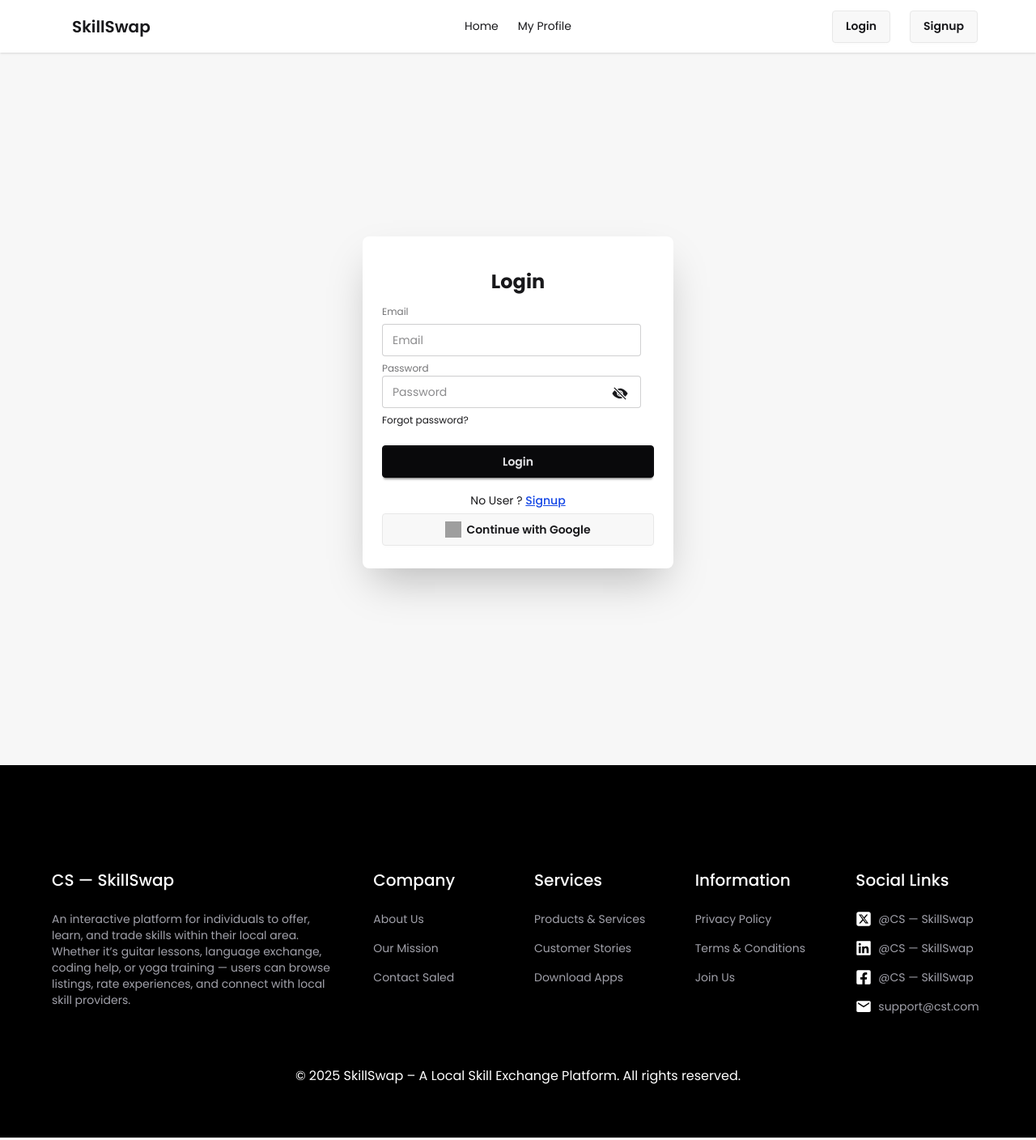
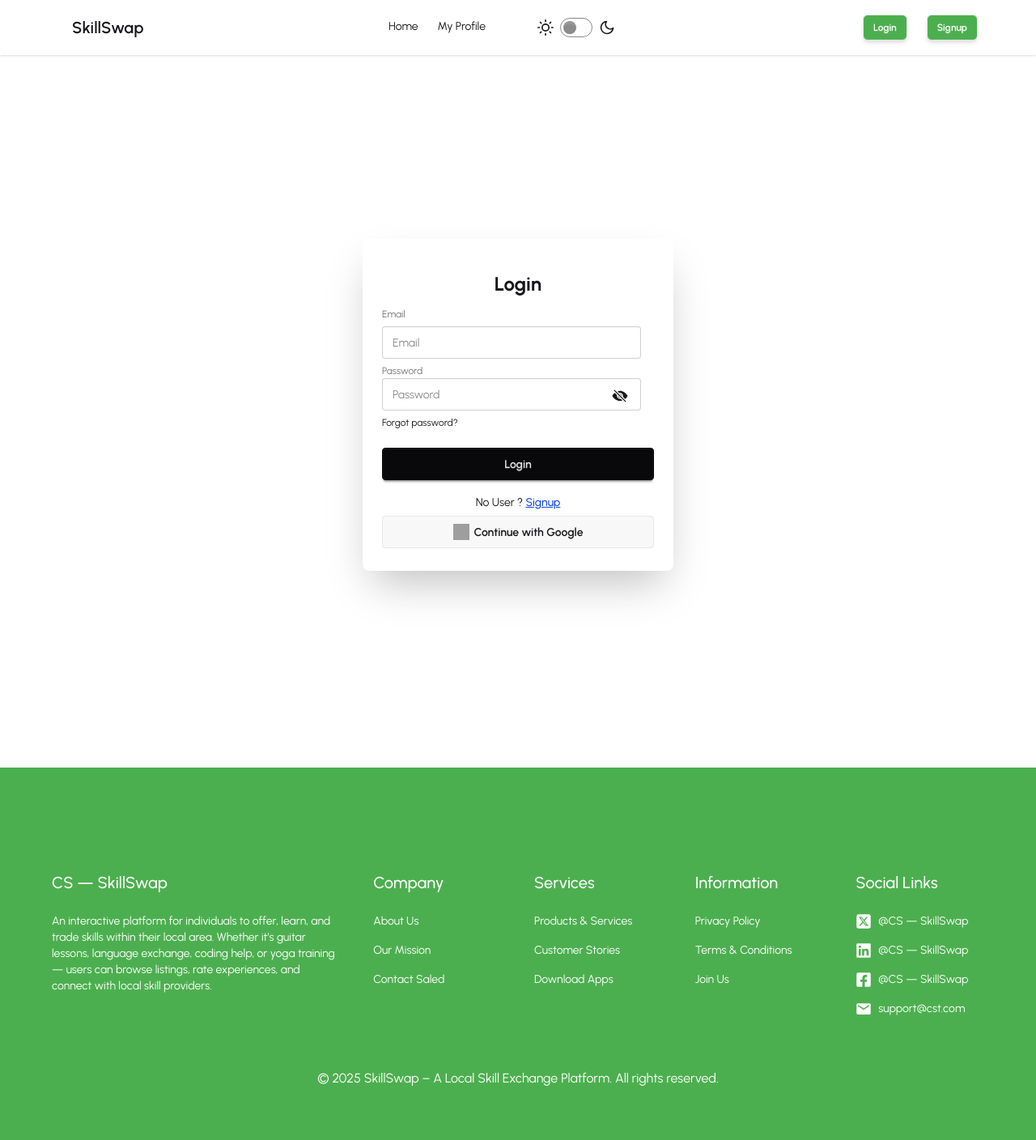
Before and after one commit to tomalhossencse/Skill-Swap, a React (Vite) app: page /login in a window 1280 px wide. Shown: the whole page at 81% size. Built offline with nearby package versions, Linux system fonts and the light colour scheme; no server answers; grey boxes are pictures that could not be loaded.

Commit message:
popular skills ui okk

```diff
--- a/src/Components/Footer/Footer.jsx
+++ b/src/Components/Footer/Footer.jsx
@@ -6,13 +6,13 @@ import { FaSquareXTwitter } from "react-icons/fa6";
 
 const Footer = () => {
   return (
-    <div className="bg-black text-white mt-12 lg:px-0 md:px-6 ">
+    <div className="bg-primary text-white mt-12 lg:px-0 md:px-6 ">
       <Container>
-        <div className=" py-16 ">
+        <div className="py-16">
           <div className="grid grid-cols-1 md:grid-cols-3 lg:grid-cols-6 justify-between py-16 gap-10 text-sm">
             <div className="col-span-2">
               <h1 className="text-xl font-medium pb-6">CS — SkillSwap</h1>
-              <p className="text-[#A1A1AA]">
+              <p className="text-white">
                 An interactive platform for individuals to offer, learn, and
                 trade skills within their local area. Whether it’s guitar
                 lessons, language exchange, coding help, or yoga training —
@@ -23,13 +23,13 @@ const Footer = () => {
             <div className=" col-span-1">
               <h1 className="text-xl font-medium pb-6">Company</h1>
               <ul className="flex flex-col gap-4">
-                <a className="text-[#A1A1AA]" href="#">
+                <a className="text-white" href="#">
                   About Us
                 </a>
-                <a className="text-[#A1A1AA]" href="#">
+                <a className="text-white" href="#">
                   Our Mission
                 </a>
-                <a className="text-[#A1A1AA]" href="#">
+                <a className="text-white" href="#">
                   Contact Saled
                 </a>
               </ul>
@@ -37,13 +37,13 @@ const Footer = () => {
             <div className=" col-span-1">
               <h1 className="text-xl font-medium pb-6">Services</h1>
               <ul className="flex flex-col gap-4">
-                <a className="text-[#A1A1AA]" href="#">
+                <a className="text-white" href="#">
                   Products & Services
                 </a>
-                <a className="text-[#A1A1AA]" href="#">
+                <a className="text-white" href="#">
                   Customer Stories
                 </a>
-                <a className="text-[#A1A1AA]" href="#">
+                <a className="text-white" href="#">
                   Download Apps
                 </a>
               </ul>
@@ -51,13 +51,13 @@ const Footer = () => {
             <div className=" col-span-1">
               <h1 className="text-xl font-medium pb-6">Information</h1>
               <ul className="flex flex-col gap-4">
-                <a className="text-[#A1A1AA]" href="#">
+                <a className="text-white" href="#">
                   Privacy Policy
                 </a>
-                <a className="text-[#A1A1AA]" href="#">
+                <a className="text-white" href="#">
                   Terms & Conditions
                 </a>
-                <a className="text-[#A1A1AA]" href="#">
+                <a className="text-white" href="#">
                   Join Us
                 </a>
               </ul>
@@ -67,25 +67,25 @@ const Footer = () => {
               <ul className="flex flex-col gap-4">
                 <li className="flex gap-2 items-center">
                   <FaSquareXTwitter className="text-white text-xl" />
-                  <a className="text-[#A1A1AA]" href="#">
+                  <a className="text-white" href="#">
                     @CS — SkillSwap
                   </a>
                 </li>
                 <li className="flex gap-2 items-center">
                   <FaLinkedin className="text-white text-xl" />
-                  <a className="text-[#A1A1AA]" href="#">
+                  <a className="text-white" href="#">
                     @CS — SkillSwap
                   </a>
                 </li>
                 <li className="flex gap-2 items-center">
                   <FaFacebookSquare className="text-white text-xl" />
-                  <a className="text-[#A1A1AA]" href="#">
+                  <a className="text-white" href="#">
                     @CS — SkillSwap
                   </a>
                 </li>
                 <li className="flex gap-2 items-center">
                   <IoMdMail className="text-white text-xl" />
-                  <a className="text-[#A1A1AA]" href="#">
+                  <a className="text-white" href="#">
                     support@cst.com
                   </a>
                 </li>
--- a/src/Components/Navbar/Navbar.jsx
+++ b/src/Components/Navbar/Navbar.jsx
@@ -1,4 +1,4 @@
-import React, { useContext } from "react";
+import React, { useContext, useEffect, useState } from "react";
 import { Link, NavLink, useNavigate } from "react-router";
 import Container from "../Container/Container";
 import { AuthContext } from "../../Context/AuthContext";
@@ -7,12 +7,22 @@ import toast from "react-hot-toast";
 const Navbar = () => {
   const navigate = useNavigate();
   const { user, logoutFunc } = useContext(AuthContext);
+  const [theme, setTheme] = useState(localStorage.getItem("theme") || "light");
+  useEffect(() => {
+    const html = document.querySelector("html");
+    html.setAttribute("data-theme", theme);
+    localStorage.setItem("theme", theme);
+  }, [theme]);
+
+  const handleTheme = (checked) => {
+    setTheme(checked ? "dark" : "light");
+  };
   // console.log(user);
   const logout = () => {
     logoutFunc()
       .then(() => {
         navigate("/login");
-        toast.success("Logout Sucessfully  !");
+        toast.success("Logout Sucessfully!");
       })
       .catch((e) => toast.error(e.message));
   };
@@ -23,6 +33,44 @@ const Navbar = () => {
       </li>
       <li>
         <NavLink to="/user-profile">My Profile</NavLink>
+      </li>
+      <li className="px-10">
+        {" "}
+        <label className="flex cursor-pointer gap-2">
+          <svg
+            xmlns="http://www.w3.org/2000/svg"
+            width="20"
+            height="20"
+            viewBox="0 0 24 24"
+            fill="none"
+            stroke="currentColor"
+            strokeWidth="2"
+            strokeLinecap="round"
+            strokeLinejoin="round"
+          >
+            <circle cx="12" cy="12" r="5" />
+            <path d="M12 1v2M12 21v2M4.2 4.2l1.4 1.4M18.4 18.4l1.4 1.4M1 12h2M21 12h2M4.2 19.8l1.4-1.4M18.4 5.6l1.4-1.4" />
+          </svg>
+          <input
+            onChange={(e) => handleTheme(e.target.checked)}
+            type="checkbox"
+            defaultChecked={localStorage.getItem("theme") === "dark"}
+            className="toggle theme-controller"
+          />
+          <svg
+            xmlns="http://www.w3.org/2000/svg"
+            width="20"
+            height="20"
+            viewBox="0 0 24 24"
+            fill="none"
+            stroke="currentColor"
+            strokeWidth="2"
+            strokeLinecap="round"
+            strokeLinejoin="round"
+          >
+            <path d="M21 12.79A9 9 0 1 1 11.21 3 7 7 0 0 0 21 12.79z"></path>
+          </svg>
+        </label>
       </li>
     </>
   );
@@ -78,16 +126,16 @@ const Navbar = () => {
                     {user?.displayName || "Anymous User"}
                   </span>
                 </div>
-                <button onClick={logout} className="btn">
+                <button onClick={logout} className="btn-small">
                   Logout
                 </button>
               </>
             ) : (
               <>
-                <Link to="/login" className="btn">
+                <Link to="/login" className="btn-small">
                   Login
                 </Link>
-                <Link to="/signup" className="btn">
+                <Link to="/signup" className="btn-small">
                   Signup
                 </Link>
               </>
--- a/src/Layouts/MainLayout.jsx
+++ b/src/Layouts/MainLayout.jsx
@@ -5,7 +5,7 @@ import Footer from "../Components/Footer/Footer";
 import { Toaster } from "react-hot-toast";
 const MianLayout = () => {
   return (
-    <div className="bg-[#F7F7F7]">
+    <div>
       <Navbar />
       <main className="min-h-screen">
         <Outlet />
--- a/src/index.css
+++ b/src/index.css
@@ -1,24 +1,49 @@
-@import url('https://fonts.googleapis.com/css2?family=Poppins:ital,wght@0,100;0,200;0,300;0,400;0,500;0,600;0,700;0,800;0,900;1,100;1,200;1,300;1,400;1,500;1,600;1,700;1,800;1,900&display=swap');
+@import url('https://fonts.googleapis.com/css2?family=Urbanist:ital,wght@0,100..900;1,100..900&display=swap');
+
 @import "tailwindcss";
- @plugin "daisyui" {
-   themes: light --default;
- }
+@plugin "daisyui" {
+  themes: light --default
+  , dark --prefersdark;
+}
 
-/* @plugin "daisyui/theme" {
+@plugin "daisyui/theme" {
   name: "light";
   default: true;
-  --color-primary: #403f3f;
-  --color-secondary: #d72050;
-  --color-base-200 : #f3f3f3;
+  --color-primary: #4CAF4F;
+  --color-secondary: #263238;
   --color-base-300 : #e7e7e7;
-  --color-accent: #706f6f;
-} */
-*{
-  font-family: "Poppins", sans-serif;
+  --color-accent: #4D4D4D;
+  --color-accent-content :#F5F7FA;
 }
-@import 'swiper/css';
-@import 'swiper/css/navigation';
-@import 'swiper/css/pagination';
-@import 'swiper/css/autoplay';
-@import 'swiper/css/effect-fade';
-@import 'animate.css';
+
+
+body{
+    font-family: "Urbanist", sans-serif;
+}
+.btn-primary{
+  @apply btn bg-primary rounded-3xl px-8 py-6 text-xl font-bold text-secondary-content hover:bg-base-100;
+}
+.btn-primary-rounded{
+  @apply btn bg-primary rounded-xl px-8 py-6 text-xl font-bold text-secondary-content hover:bg-black hover:border-primary hover:border-2 shadow-md hover:shadow-xl;
+}
+.btn-primary-rounded-small{
+  @apply btn bg-primary rounded-md text-lg font-bold text-secondary-content hover:bg-base-100 hover:border-primary hover:border-2 shadow-md hover:shadow-xl;
+}
+.btn-outline{
+ @apply btn btn-outline  rounded-3xl px-8 py-6 text-xl font-bold text-primary hover:bg-primary hover:text-secondary-content
+}
+.btn-outline-small{
+ @apply w-full btn btn-outline  rounded-3xl font-semibold text-primary hover:bg-primary hover:text-secondary-content
+}
+.btn-small{
+  @apply btn btn-sm bg-primary text-base-100 rounded-md shadow-md hover:bg-black transition-transform hover:scale-105 hover:text-base-100
+}
+.btn-small-2{
+  @apply btn btn-sm hover:bg-primary
+}
+.btn-full{
+  @apply btn w-full bg-primary text-secondary rounded-md shadow-md hover:bg-black transition-transform hover:scale-105 hover:text-base-100
+}
+.navbar .active {
+  @apply text-base-100 font-bold bg-primary rounded-2xl
+}
```
Also changed, not shown: src/Components/PopulartSkills/SkillCard.jsx (+24 -21 lines), 1 other file (tests, documents, lock files or other folders).
